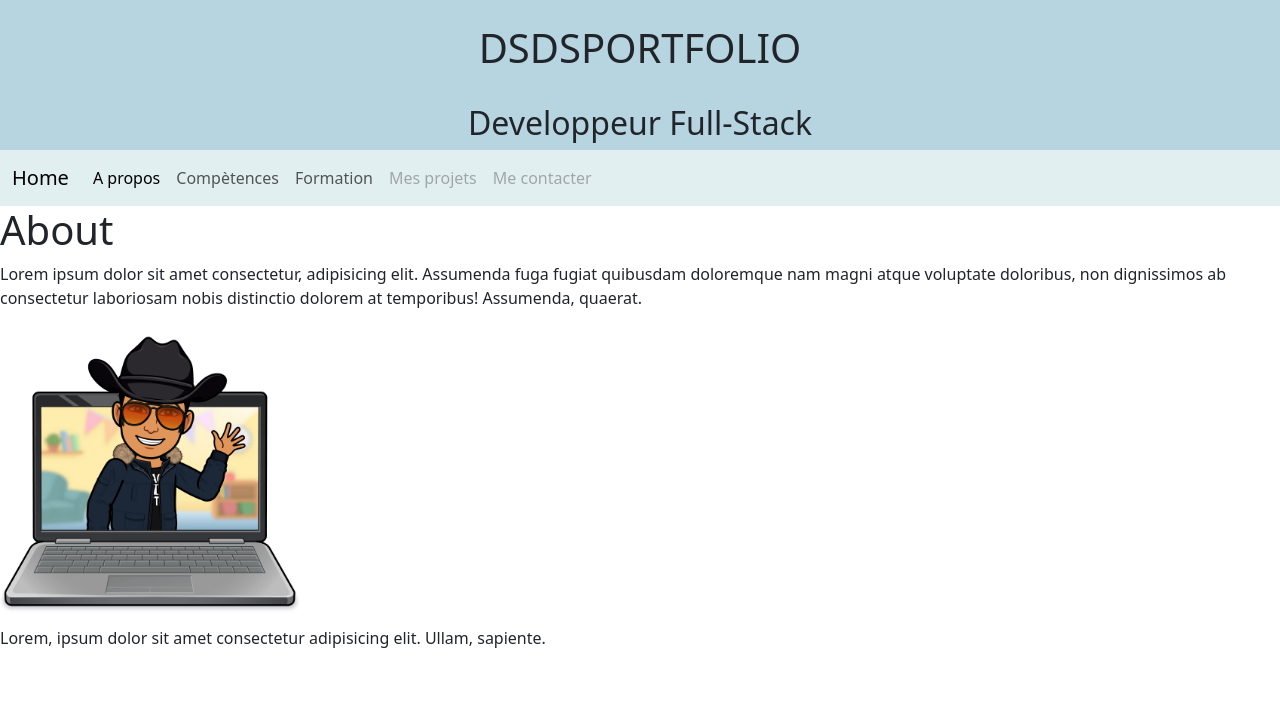
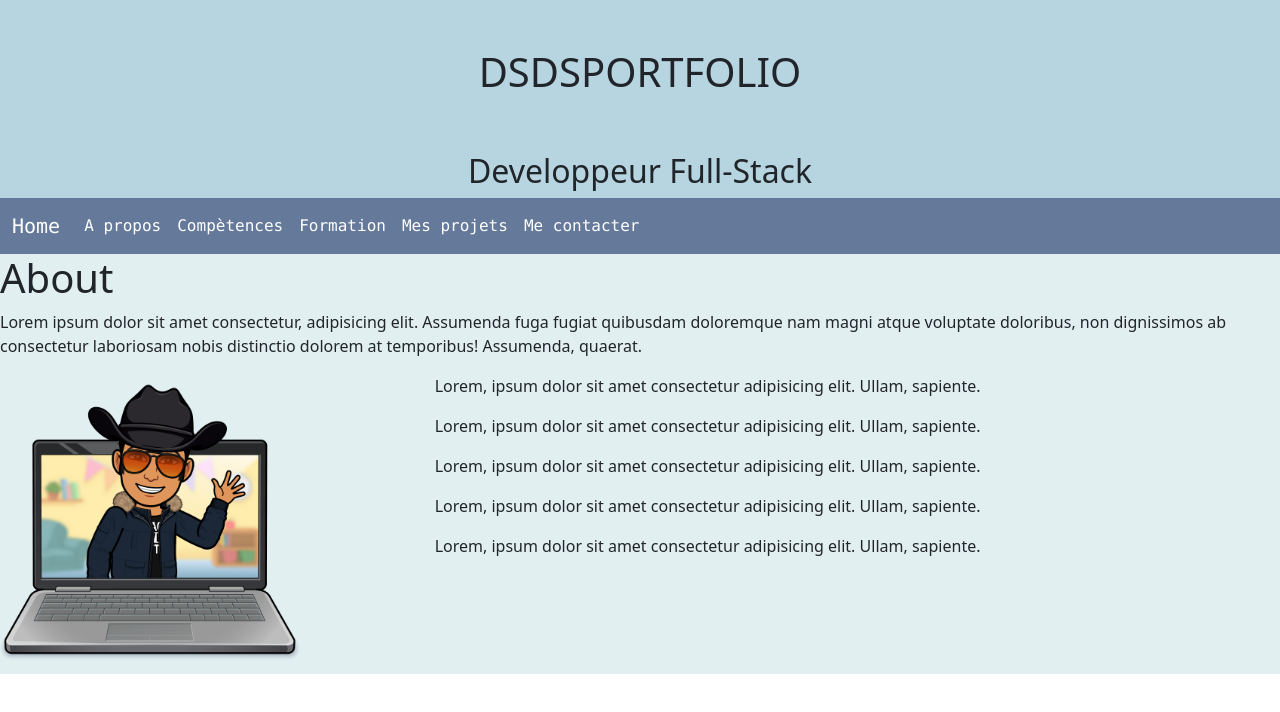
Before and after one commit to DTMystick/DSDSPortfolio, a plain HTML site: page src/index.html in a window 1280 px wide. Drawn offline with Linux system fonts and the light colour scheme.

Commit message:
adding code

```diff
--- a/src/assets/css/style.css
+++ b/src/assets/css/style.css
@@ -1,5 +1,5 @@
 .blue-nav {
-    background-color: #e2eff1;
+    background-color: #65799b;
 }
 
 .bg-blue {
@@ -10,3 +10,15 @@
     display: flex;
     justify-content: center;
 }
+
+nav {
+    position: fixed;
+}
+
+.about {
+    background-color: #e2eff1;
+}
+
+.text-white {
+    color: white
+}
--- a/src/index.html
+++ b/src/index.html
@@ -10,40 +10,50 @@
 </head>
 <header class="bg-blue">
     <div class="center">
-    <h1 class=" py-4">DSDSPORTFOLIO</h1>
+    <h1 class=" py-5">DSDSPORTFOLIO</h1>
     </div>
     <div class="center">
         <h2 class="">Developpeur Full-Stack</h2>
     </div>
 </header>
 <body>
-    <nav class="blue-nav navbar navbar-expand-lg center pb-8">
-        <div class="container-fluid">
-          <a class="navbar-brand" href="#">Home</a>
+    <nav class="blue-nav navbar navbar-expand-lg center">
+        <div class="container-fluid font-monospace text-center ">
+          <a class="navbar-brand text-white " href="#">Home</a>
           <button class="navbar-toggler" type="button" data-bs-toggle="collapse" data-bs-target="#navbarNavAltMarkup" aria-controls="navbarNavAltMarkup" aria-expanded="false" aria-label="Toggle navigation">
             <span class="navbar-toggler-icon"></span>
           </button>
           <div class="collapse navbar-collapse" id="navbarNavAltMarkup">
             <div class="navbar-nav">
-              <a class="nav-link active" aria-current="page" href="#">A propos</a>
-              <a class="nav-link" href="#">Compètences</a>
-              <a class="nav-link" href="#">Formation</a>
-              <a class="nav-link disabled" aria-disabled="true">Mes projets</a>
-              <a class="nav-link disabled" aria-disabled="true">Me contacter</a>
+              <a class="nav-link active text-white" aria-current="page" href="#">A propos</a>
+              <a class="nav-link text-white " href="#">Compètences</a>
+              <a class="nav-link text-white " href="#">Formation</a>
+              <a class="nav-link disabled text-white " aria-disabled="true">Mes projets</a>
+              <a class="nav-link disabled text-white " aria-disabled="true">Me contacter</a>
             </div>
           </div>
         </div>
       </nav>
+      <div class="about">
         <div>
           <h1>About</h1>
           <p>Lorem ipsum dolor sit amet consectetur, adipisicing elit. Assumenda fuga fugiat quibusdam doloremque nam magni atque voluptate doloribus, non dignissimos ab consectetur laboriosam nobis distinctio dolorem at temporibus! Assumenda, quaerat.</p>
         </div>
-    <div>
+        <div class="row">
+      <div class="col-4">
+
         <img src="assets/img/bitmoji.png" alt="profile" width="300px" height="auto">
+      </div>
+      <div class="col-8">
+
+        <p>Lorem, ipsum dolor sit amet consectetur adipisicing elit. Ullam, sapiente.</p>
+        <p>Lorem, ipsum dolor sit amet consectetur adipisicing elit. Ullam, sapiente.</p>
+        <p>Lorem, ipsum dolor sit amet consectetur adipisicing elit. Ullam, sapiente.</p>
+        <p>Lorem, ipsum dolor sit amet consectetur adipisicing elit. Ullam, sapiente.</p>
         <p>Lorem, ipsum dolor sit amet consectetur adipisicing elit. Ullam, sapiente.</p>
       </div>
-
-
+    </div>
+  </div>
 </div>
 </body>
 </html>
```
Lines whose indentation alone changed are shown as unchanged.
